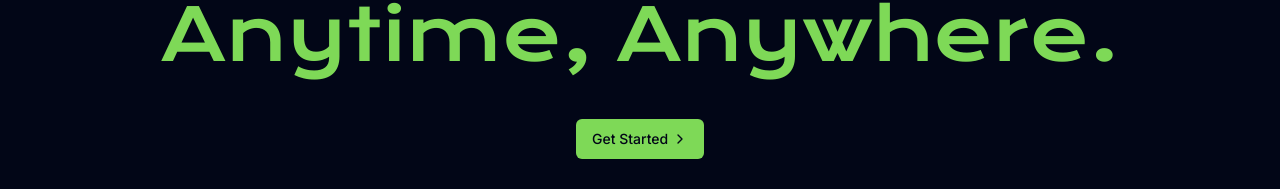
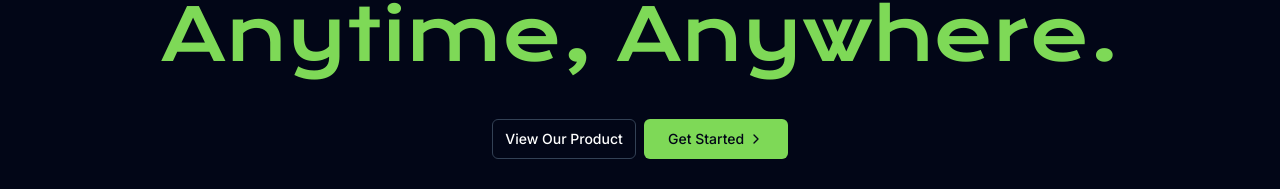
Before and after one commit to aritako/superpot, a Next.js app: page / in a window 1280 px wide. Shown: the part 276-465 px from the top of the page. Built offline with nearby package versions, Linux system fonts and the light colour scheme; no server answers.

Commit message:
feat: add View Product button to home

```diff
--- a/app/page.tsx
+++ b/app/page.tsx
@@ -21,8 +21,11 @@ export default function Home() {
               Anytime, Anywhere.
             </span>
           </div>
-          <div className = "flex justify-center">
-            <Button className = "bg-sgreen text-slate-950 hover:text-white hover:bg-[#3d6a2a] transition ease-in-out duration-300">
+          <div className = "flex flex-col sm:flex-row w-full items-center justify-center gap-2">
+            <Button className = "bg-transparent border border-slate-700 text-white hover:text-white hover:bg-slate-800 transition ease-in-out duration-300 w-36">
+              <Link href="/view" className = "flex items-center">View Our Product</Link>
+            </Button>
+            <Button className = "bg-sgreen text-slate-950 hover:text-white hover:bg-[#3d6a2a] transition ease-in-out duration-300 w-36">
               <Link href="/login" className = "flex items-center">Get Started&nbsp;<ChevronRight className="h-4 w-4 "/></Link>
             </Button>
           </div>
```
